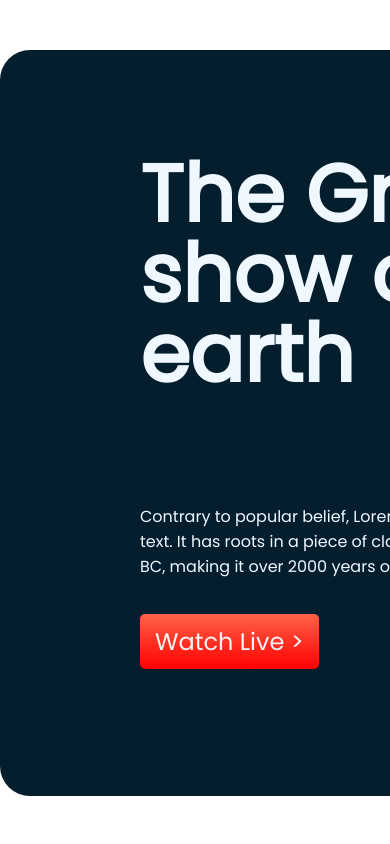
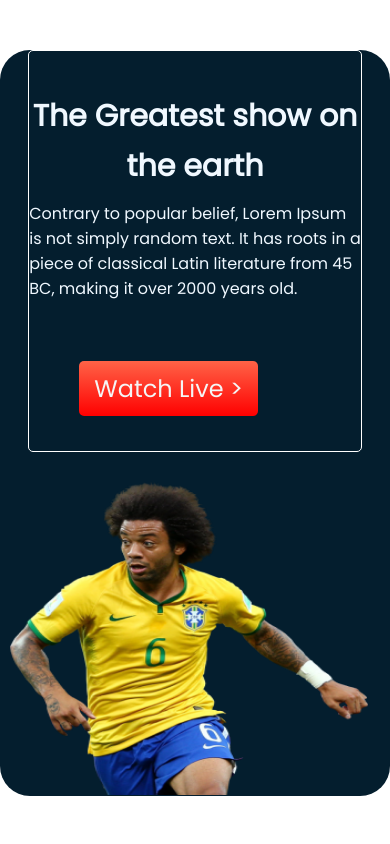
Before and after one commit to hasanisu/project-world-cup-responsive, a plain HTML site: page index.html in a window 390 px wide. Shown: the top 844 px of the page. Drawn offline with Linux system fonts and the light colour scheme.

Commit message:
third commit

```diff
--- a/index.html
+++ b/index.html
@@ -14,7 +14,7 @@
 
 <body>
     <!------------------------------------
-                main player start
+                Header player start
     -------------------------------------->
     <header>
 
@@ -34,12 +34,12 @@
 
                         </small>
                     </div>
-                    <div>
+                    <div class="button-help">
                         <a class="button" href="">Watch Live ></a>
                     </div>
                 </div>
                 <div class="player-banner">
-                    <img src="assets/Banner Image.png" alt="">
+                    <img class="play-imge" src="assets/Banner Image.png" alt="">
                 </div>
             </div>
 
@@ -47,7 +47,7 @@
 
     </header>
     <!-----------------------------------
-                 main player end
+                 Header player end
 -------------------------------------->
 
     <!-- playing football start -->
--- a/styles/style.css
+++ b/styles/style.css
@@ -200,3 +200,51 @@ hr{
 
 }
 /* footer section end */
+
+
+/* responsive site */
+@media screen and (max-width: 688px) {
+    .main-player{
+        width: 100%;
+
+
+    }
+    .player-container{
+        grid-template-columns: repeat(1, 1fr);
+
+    }
+    .player-banner img{
+        width: 100%;
+        margin-right: 0;
+
+    }
+    .player-tex{
+        border: 1px solid white;
+        width: 85%;
+        height: 400px;
+        margin: auto;
+    }
+    .main-blog{
+        font-size: 30px;
+        width: 85%;
+        line-height: 50px;
+        margin-top: 40px;
+        text-align: center;
+
+    }
+    small{
+        width:85%;
+        margin-top: 150px;
+    }
+    .button-help{
+        margin-top: -150px;
+        margin-left: 50px;
+    }
+    .player-banner img{
+        height: 314px;
+        margin-left: 10px;
+        margin-top:29px;
+        width:358px;
+    }
+
+}
```
